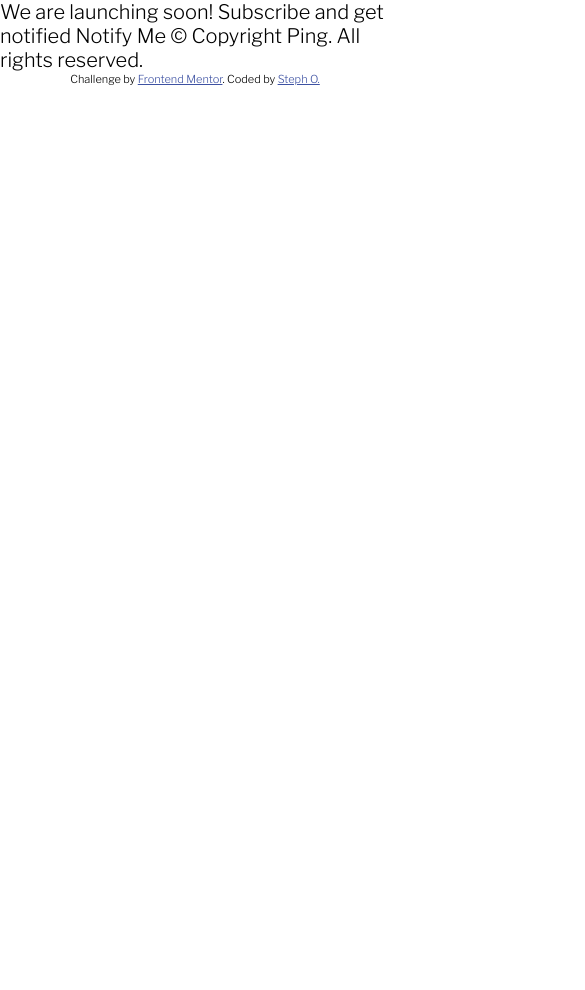
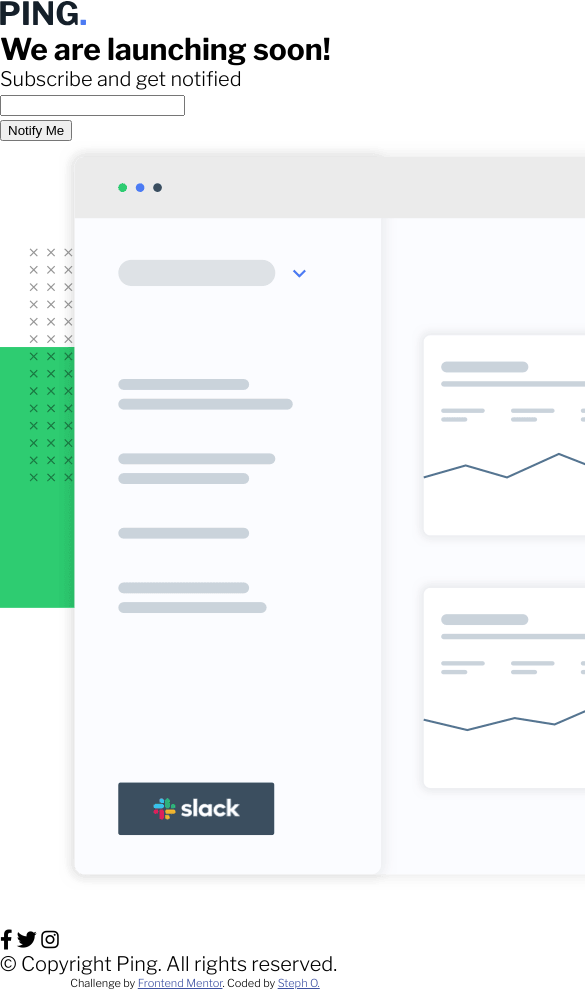
Before and after one commit to stephorc/ping-coming-soon-page, a plain HTML site: page index.html in a window 390 px wide. Shown: the top 990 px of the page, 585 px wide, since content can reach past the window. Before the commit the page ends 844 px from the top, so only its background shows below. Drawn offline with nearby package versions, Linux system fonts and the light colour scheme.

Commit message:
Added possible layout to index.html. Added first media query to style.css.

```diff
--- a/index.html
+++ b/index.html
@@ -21,16 +21,38 @@
   <link rel="stylesheet" href="https://cdnjs.cloudflare.com/ajax/libs/font-awesome/6.0.0/css/all.min.css" integrity="sha512-9usAa10IRO0HhonpyAIVpjrylPvoDwiPUiKdWk5t3PyolY1cOd4DSE0Ga+ri4AuTroPR5aQvXU9xC6qOPnzFeg==" crossorigin="anonymous" referrerpolicy="no-referrer" />
 </head>
 <body>
+  <header>
+    <div class="logo">
+      <img src="images/logo.svg" alt="Ping.">
+    </div>
+  </header>
 
-  We are launching soon!
-
-  Subscribe and get notified
-
-  Notify Me
-
-  &copy; Copyright Ping. All rights reserved.
+  <main>
+    <article>
+      <h1>We are launching <span>soon!</span></h1>
+      <p class="small-title-txt">Subscribe and get notified</p>
+    </article>
+    <article>
+      <p id="form">
+        <input type="email" name="email" id="email" />
+        <div id="error"></div>
+        <button type="submit" onclick="validateEmail()">Notify Me</button>
+      </p>
+    </article>
+    <article>
+      <img src="images/illustration-dashboard.png" alt="dashboard illustration">
+    </article>
+  </main>
 
   <footer>
+    <div class="socials">
+      <i class="fa-brands fa-facebook-f"></i>
+      <i class="fa-brands fa-twitter"></i>
+      <i class="fa-brands fa-instagram"></i>
+    </div>
+    <p>
+      &copy; Copyright Ping. All rights reserved.
+    </p>
     <p class="attribution">
       Challenge by <a href="https://www.frontendmentor.io?ref=challenge" target="_blank">Frontend Mentor</a>.
       Coded by <a href="https://github.com/stephorc/testimonials-grid-section" target="_blank">Steph O.</a>
--- a/style.css
+++ b/style.css
@@ -20,9 +20,18 @@ p {
 }
 
 
-/* ----------Main Page Layout & Colors---------- */
+/* ----------Main Page Layout---------- */
 
 /* ----------Footer---------- */
 
 .attribution { font-size: 11px; text-align: center; }
 .attribution a { color: hsl(228, 45%, 44%); }
+
+
+/* ----------Media Queries---------- */
+
+@media (max-width: 375px) {
+  footer .attribution {
+    display: none;
+  }
+}
```
